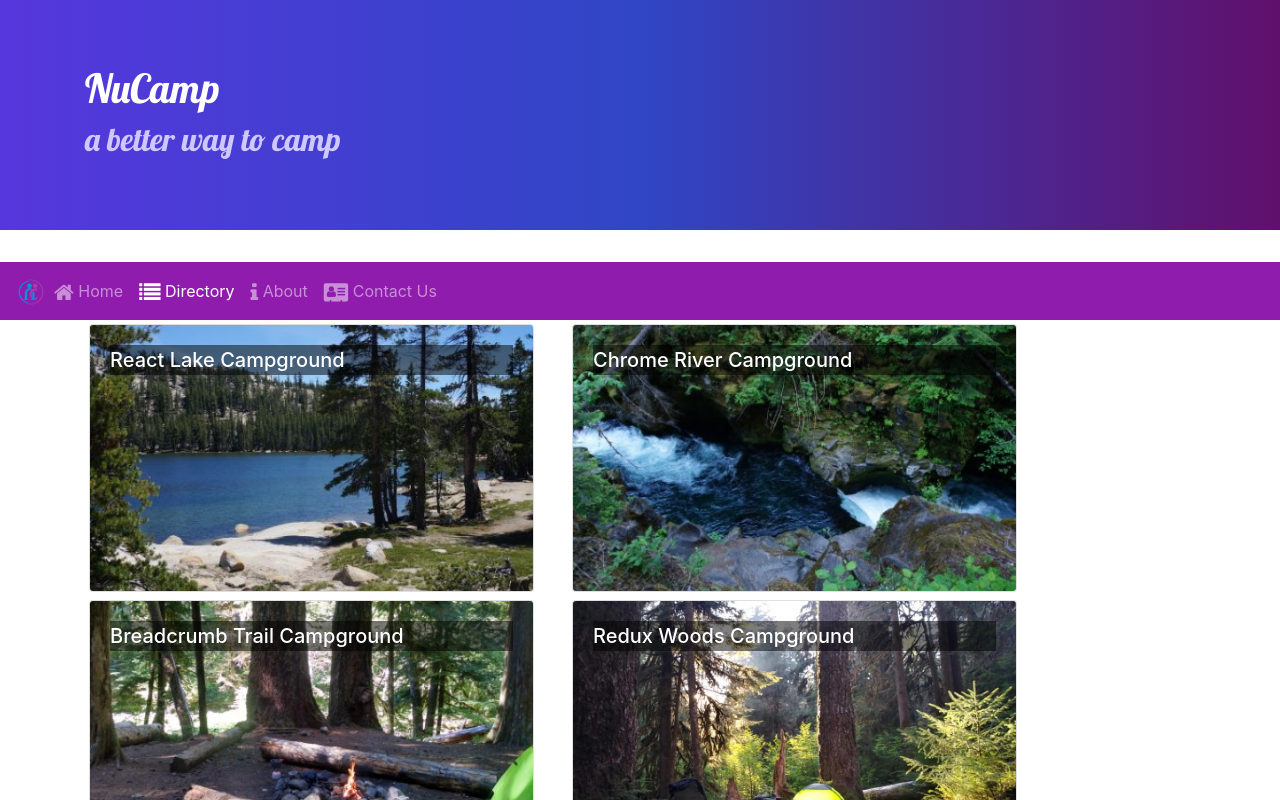
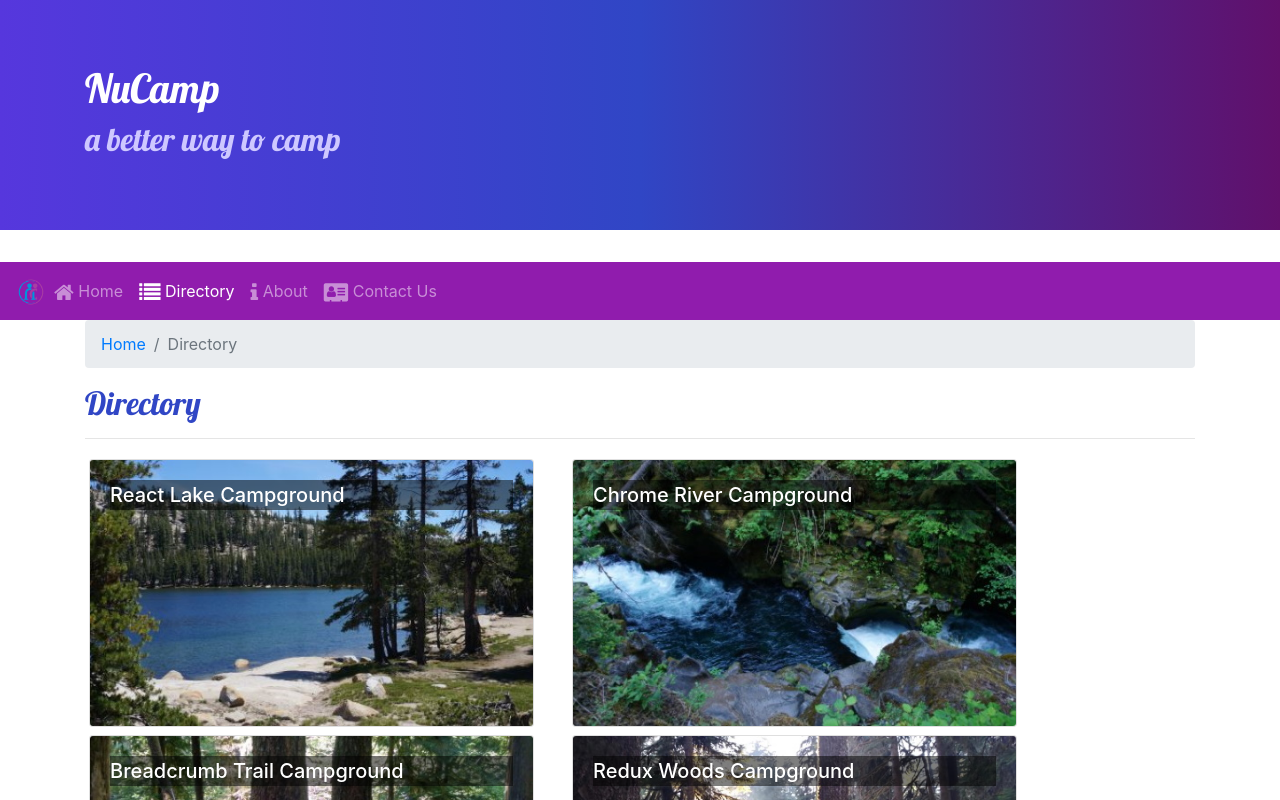
Before and after one commit to JankarmticGroup/CampSite2, a React (Create React App) app: page /directory in a window 1280 px wide. Shown: the top 800 px of the page. Built offline with nearby package versions, Linux system fonts and the light colour scheme.

Commit message:
Breadcrumbs

```diff
--- a/src/components/CampsiteInfoComponent.js
+++ b/src/components/CampsiteInfoComponent.js
@@ -1,6 +1,6 @@
+import { Card, CardImg, CardText, CardBody, Breadcrumb, BreadcrumbItem } from 'reactstrap';
 
-import { Card, CardImg, CardImgOverlay, CardText, CardBody, CardTitle } from 'reactstrap';
-
+import { Link } from 'react-router-dom';
 
 
  function RenderCampsite ({campsite}) {
@@ -9,7 +9,7 @@
             <Card>
                 <CardImg top src={campsite.image} alt={campsite.name} />
                 <CardBody>
-                    <CardTitle>{campsite.name}</CardTitle>
+
                     <CardText>{campsite.description}</CardText>
                 </CardBody>
             </Card>
@@ -40,6 +40,16 @@
      if (props.campsite) {
     return (
         <div className = "container">
+             <div className="row">
+                <div className="col">
+                <Breadcrumb>
+                        <BreadcrumbItem><Link to="/directory">Directory</Link></BreadcrumbItem>
+                        <BreadcrumbItem active>{props.campsite.name}</BreadcrumbItem>
+                    </Breadcrumb>
+                    <h2>{props.campsite.name}</h2>
+                    <hr />
+                </div>
+            </div>
             <div className= "row" >
                 <RenderCampsite campsite={props.campsite} />
                 <RenderComments comments={props.comments} />
--- a/src/components/ContactComponent.js
+++ b/src/components/ContactComponent.js
@@ -1,12 +1,18 @@
 
 
 import React from 'react';
+import { Breadcrumb, BreadcrumbItem } from 'reactstrap';
+import { Link } from 'react-router-dom';
 
 function Contact(props) {
     return (
         <div className="container">
             <div className="row">
                 <div className="col">
+                <Breadcrumb>
+                        <BreadcrumbItem><Link to="/home">Home</Link></BreadcrumbItem>
+                        <BreadcrumbItem active>Contact Us</BreadcrumbItem>
+                    </Breadcrumb>
                     <h2>Contact Us</h2>
                     <hr />
                 </div>
--- a/src/components/DirectoryComponent.js
+++ b/src/components/DirectoryComponent.js
@@ -1,5 +1,5 @@
 
-import { Card, CardImg, CardImgOverlay, CardTitle } from 'reactstrap';
+import { Card, CardImg, CardImgOverlay, Breadcrumb, BreadcrumbItem, CardTitle } from 'reactstrap';
 import { Link } from 'react-router-dom';
 
 
@@ -30,6 +30,16 @@
 
         return (
             <div className="container">
+                 <div className="row">
+                <div className="col">
+                    <Breadcrumb>
+                        <BreadcrumbItem><Link to="/home">Home</Link></BreadcrumbItem>
+                        <BreadcrumbItem active>Directory</BreadcrumbItem>
+                    </Breadcrumb>
+                    <h2>Directory</h2>
+                    <hr />
+                </div>
+            </div>
                 <div className="row">
                     {directory}
                 </div>
```
